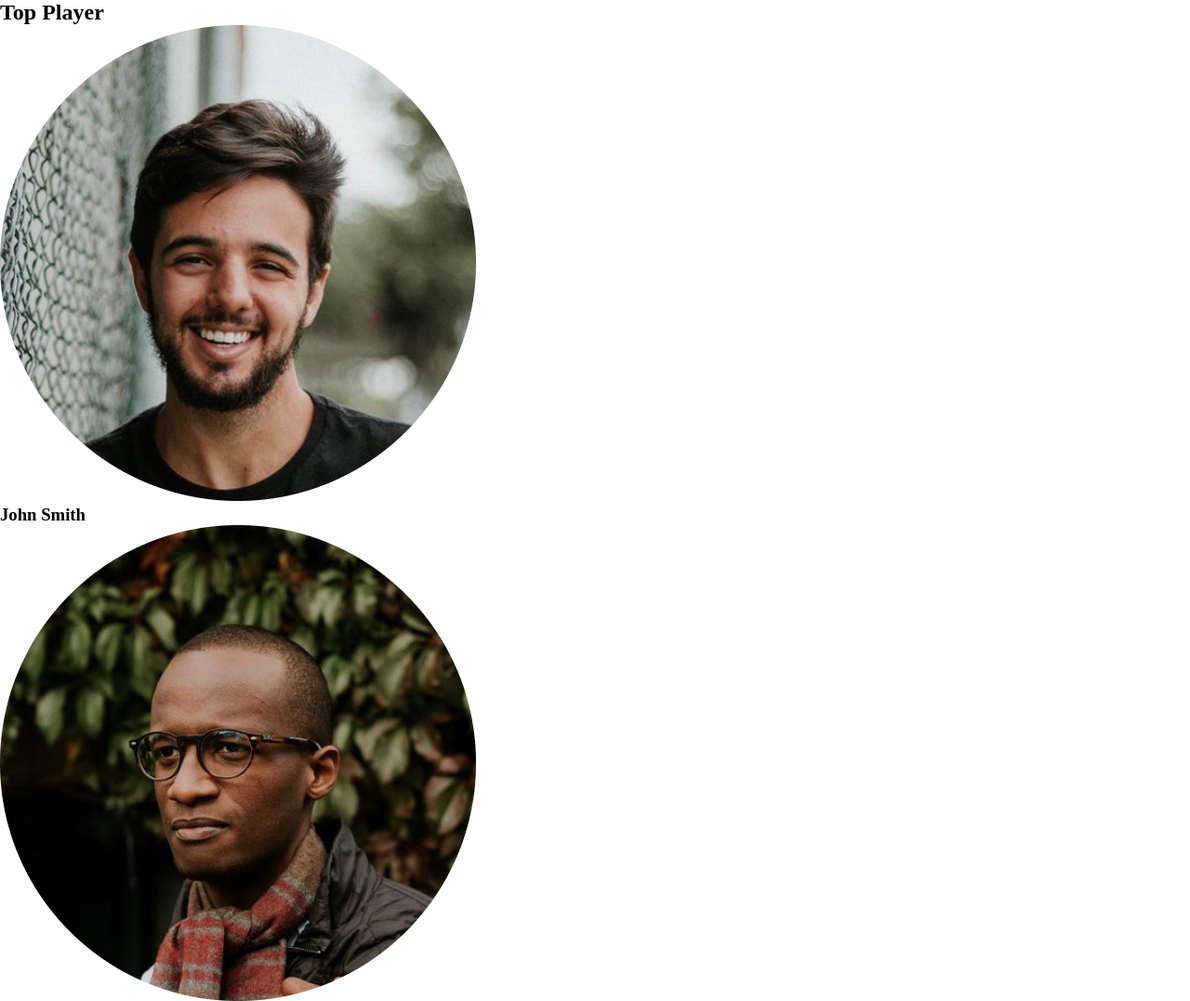
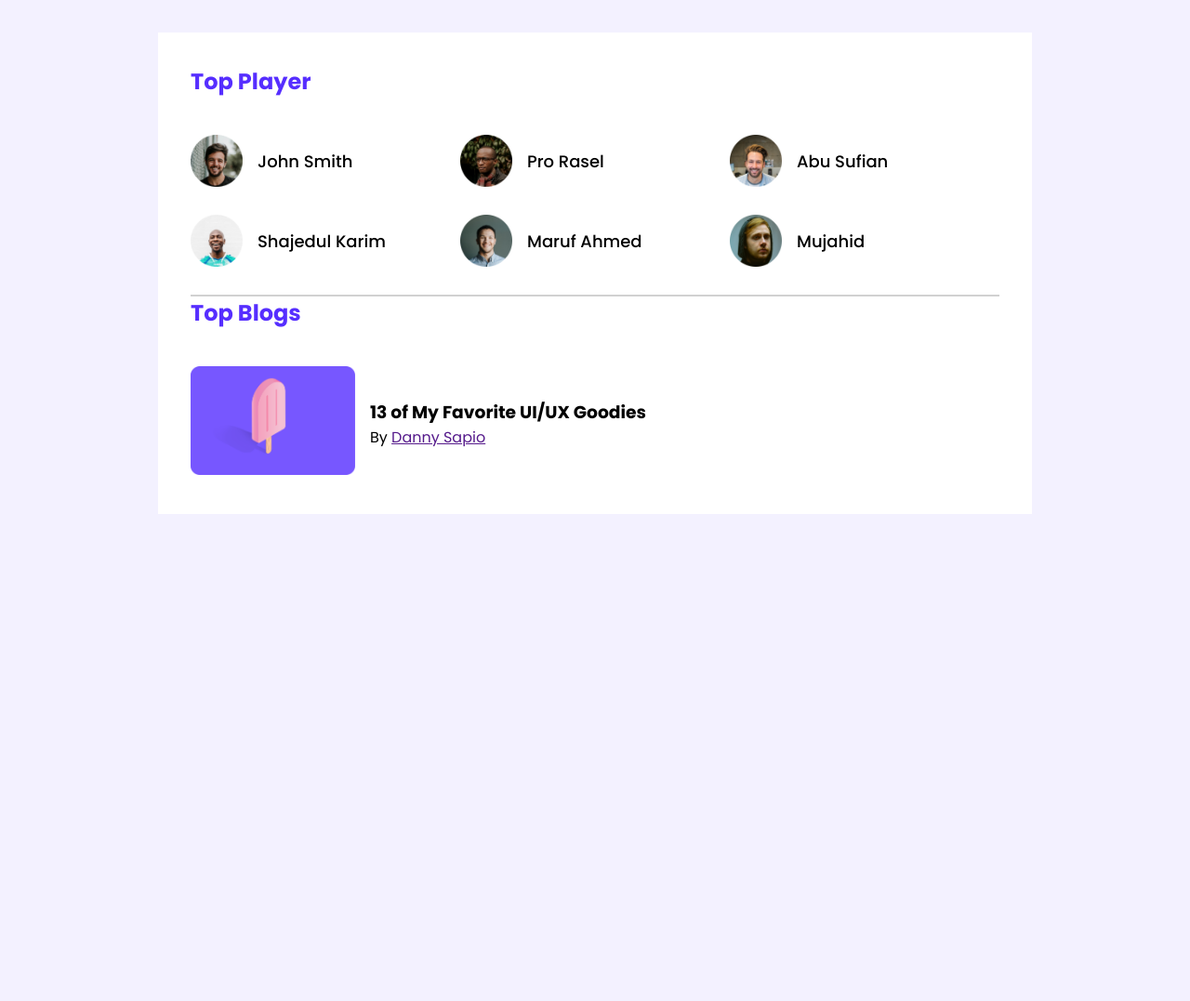
Before and after one commit to isratjmn/leader_board, a plain HTML site: page index.html in a window 1280 px wide. Shown: the top 1077 px of the page at 93% size. After the commit the page ends 800 px from the top, so only its background shows below. Drawn offline with Linux system fonts and the light colour scheme.

Commit message:
Blog Section Added

```diff
--- a/assets/style.css
+++ b/assets/style.css
@@ -1,5 +1,79 @@
+/* google font link */
+@import url('https://fonts.googleapis.com/css2?family=Poppins:wght@400;500;600;700;800&display=swap');
+
 * {
     margin: 0;
     padding: 0;
+}
 
+/* Common Styles or Utilities */
+body {
+    font-family: 'Poppins', sans-serif;
+    background: var(--body-color);
 }
+main {
+    display: flex;
+    justify-content: center;
+    padding-top: 35px;
+}
+.container {
+    background-color: var(--white);
+    Width: 870px;
+    padding: 35px;
+}
+hr {
+    border: 1px solid #D1D1D1;
+}
+
+:root {
+    --primary-color: #562EFF;
+    --body-color: #F3F1FF;
+    --white: #FFFFFF;
+    --fw-500: 500;
+    --fw700: 700;
+    --fw-800: 800;
+}
+
+
+/* Top Players & Blogs Styles */
+.top_players {
+    margin-bottom: 30px;
+}
+.section_title {
+    color: var(--primary-color);
+    font-size: 24px;
+    padding-bottom: 40px;
+}
+.players_list {
+    display: grid;
+    grid-template-columns: repeat(3, 1fr);
+    row-gap: 30px;
+}
+.players {
+    font-size: 18px;
+    display: flex;
+    align-items: center;
+}
+.players img {
+    width: 56px;
+    height: 56px;
+}
+.player_name {
+    font-weight: var(--fw-500);
+    font-size: 18px;
+    margin-left: 16px;
+}
+
+/* Top Blogs Styles */
+
+.blog {
+    display: flex;
+    align-items: center;
+}
+.thumbnail img {
+    width: 177px;
+    height: 117px;
+}
+.blog_info {
+    padding-left: 16px;
+}
--- a/index.html
+++ b/index.html
@@ -7,49 +7,71 @@
     <title>Leader Board</title>
     <!-- Custom CSS Link -->
     <link rel="stylesheet" href="./assets/style.css">
+    <!--  -->
+
+
+
 </head>
 <body>
 
     <header>
 
-
-
-
     </header>
     <main>
         <!-- Top Players & Blogs -->
-        <section>
-            <div class="container top_players">
-                <h2>Top Player</h2>
+        <section class="container">
+            <div class="top_players">
+                <h2 class="section_title">Top Player</h2>
                 <div class="players_list">
                     <!-- .players*6>img[src='']+h3 -->
                     <div class="players">
                         <img src="./images/players/player-1.png" alt="player">
-                        <h3>John Smith</h3>
+                        <h3 class='player_name'>John Smith</h3>
                     </div>
                     <div class="players">
                         <img src="./images/players/player-2.png" alt="player">
-                        <h3>Pro Rasel</h3>
+                        <h3 class='player_name'>Pro Rasel</h3>
                     </div>
                     <div class="players">
                         <img src="./images/players/player-3.png" alt="player">
-                        <h3>Abu Sufian</h3>
+                        <h3 class='player_name'>Abu Sufian</h3>
                     </div>
                     <div class="players">
                         <img src="./images/players/player-4.png" alt="player">
-                        <h3>Shajedul Karim</h3>
+                        <h3 class='player_name'>Shajedul Karim</h3>
                     </div>
                     <div class="players">
                         <img src="./images/players/player-5.png" alt="player">
-                        <h3>Maruf Ahmed</h3>
+                        <h3 class='player_name'>Maruf Ahmed</h3>
                     </div>
                     <div class="players">
                         <img src="./images/players/player-6.png" alt="player">
-                        <h3>Mujahid</h3>
+                        <h3 class='player_name'>Mujahid</h3>
                     </div>
                 </div>
             </div>
 
+            <hr>
+
+            <div class="top_blogs">
+                <h2 class="section_title">Top Blogs</h2>
+                <div class="blogs">
+                    <article class="blog">
+                        <div class="thumbnail">
+                            <img src="./images/blogs/blog-1.png" alt="image">
+                        </div>
+                        <div class="blog_info">
+                            <h3 class="blog-title">
+                                13 of My Favorite UI/UX Goodies
+                            </h3>
+                            <p class="author">
+                                By <a href="">Danny Sapio</a>
+                            </p>
+                        </div>
+                    </article>
+                </div>
+
+            </div>
         </section>
 
 
```
